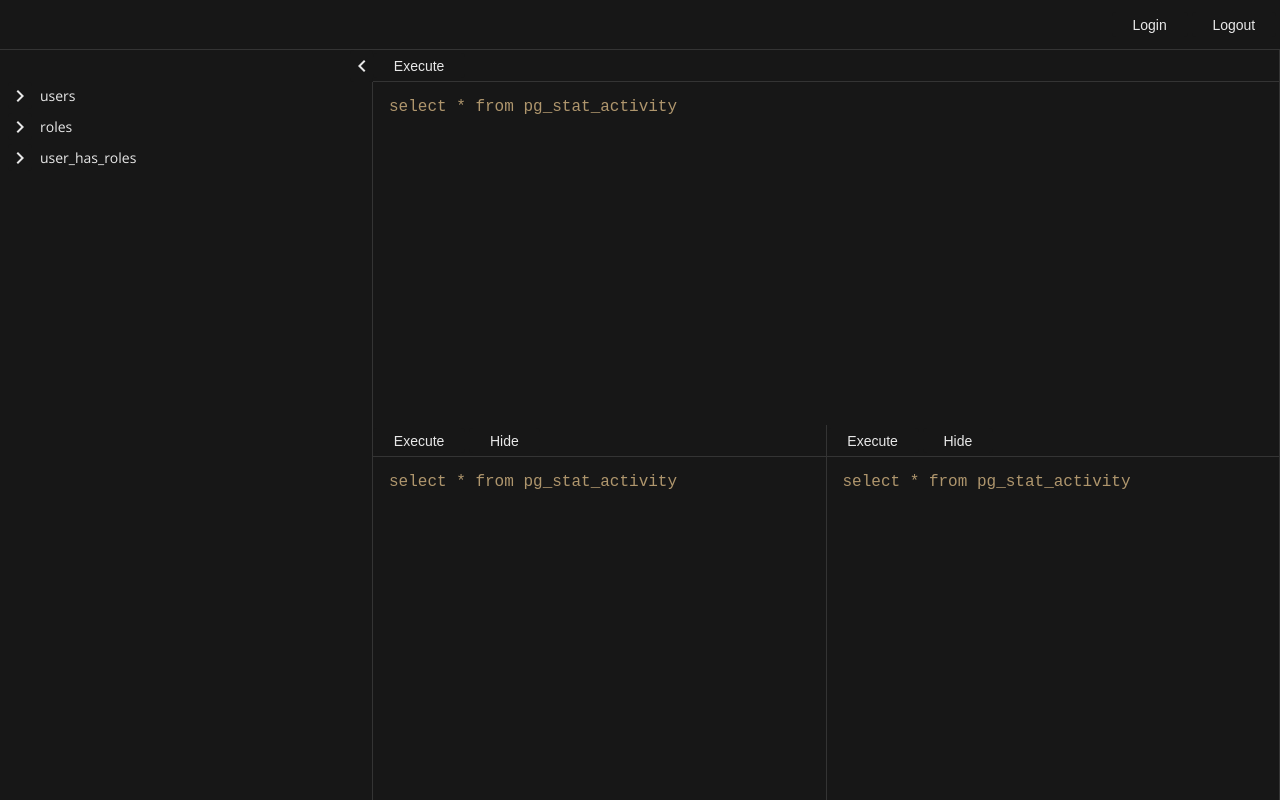
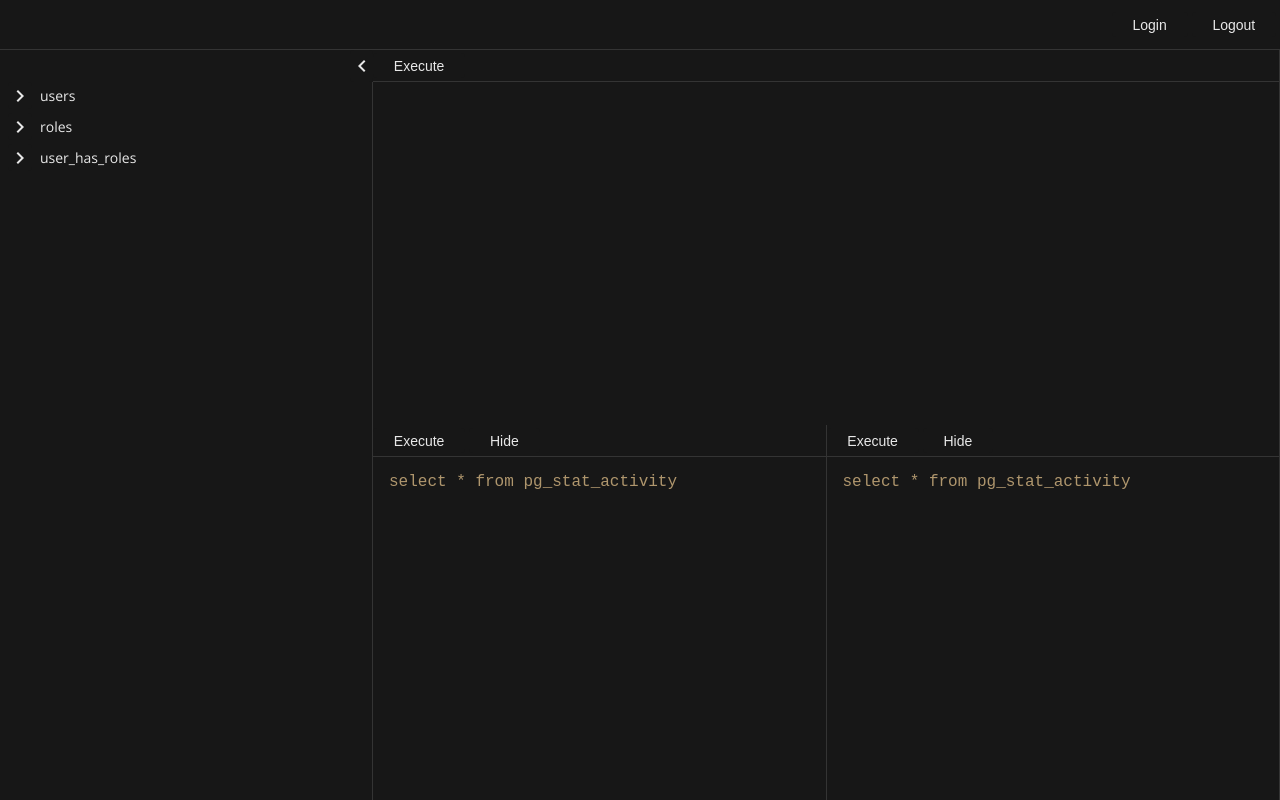
Before and after one commit to ax77/pg_confman_angular, an Angular app: page / in a window 1280 px wide. Built offline with nearby package versions, Linux system fonts and the light colour scheme.

Commit message:
Add a functionality to the interface. Now we are able to write our queries inside the textarea itself :)

```diff
--- a/src/app/editor/components/main-page/queries/queries.component.html
+++ b/src/app/editor/components/main-page/queries/queries.component.html
@@ -42,7 +42,12 @@
 
         </div>
 
-        <textarea *ngIf="hasFlag(showQueryBottom)">select * from pg_stat_activity</textarea>
+        <textarea
+          *ngIf="hasFlag(showQueryBottom)"
+          (change)="doTextareaValueChange($event)"
+        >{{textareaValue}}</textarea>
+
+<!--        <textarea *ngIf="hasFlag(showQueryBottom)">select * from pg_stat_activity</textarea>-->
 
         <div class="table-wrapper">
           <table *ngIf="hasFlag(showTableBottom)">
--- a/src/app/editor/components/main-page/queries/queries.component.scss
+++ b/src/app/editor/components/main-page/queries/queries.component.scss
@@ -26,6 +26,7 @@ textarea {
 
 .table-wrapper {
   padding: 0px 8px 8px 16px;
+  height: 100%;
   overflow-y: auto;
   overflow-x: auto;
 }
--- a/src/app/editor/components/main-page/queries/queries.component.ts
+++ b/src/app/editor/components/main-page/queries/queries.component.ts
@@ -31,6 +31,7 @@ export class QueriesComponent implements OnInit {
   dummyNumbers = new Array(110);
 
   public dto: GenericTableDto = new GenericTableDto([], []);
+  public textareaValue = '';
 
   constructor(public selectService: SelectService, private queriesService: QueriesService) {
     this.settings.set(this.showQueryTopLeft, true);
@@ -61,7 +62,7 @@ export class QueriesComponent implements OnInit {
   onShowTableQuery(location: string) {
     this.dto.clear();
 
-    let response = this.queriesService.executeQuery('select * from pg_stat_activity').subscribe((res) => {
+    let response = this.queriesService.executeQuery(this.textareaValue.trim()).subscribe((res) => {
       for(let h of res.result.headers) {
         this.dto.addColumn(h);
       }
@@ -99,4 +100,12 @@ export class QueriesComponent implements OnInit {
   hasFlag(f: string) {
     return this.settings.get(f);
   }
+
+  doTextareaValueChange(event: any) {
+    try {
+      this.textareaValue = event.target.value.trim();
+    } catch(e) {
+      console.info('could not set textarea-value');
+    }
+  }
 }
```
